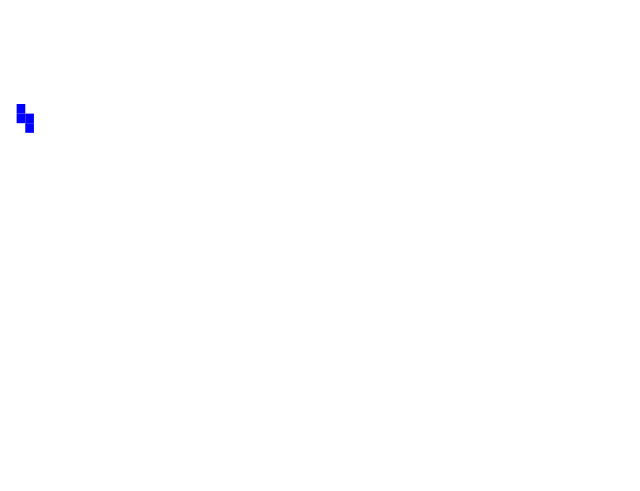
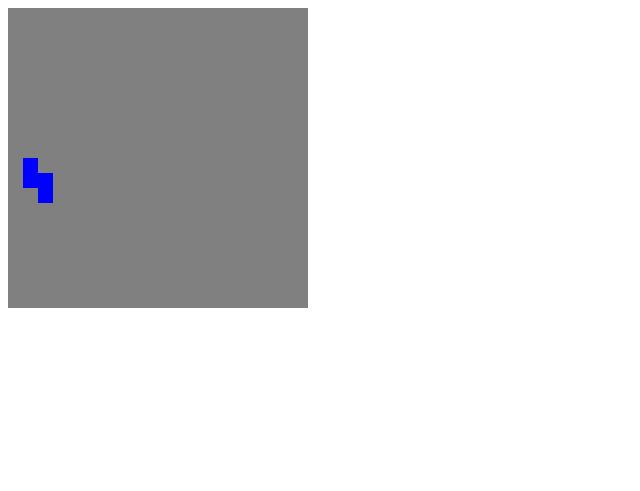
Before and after one commit to mbildner/tetris, a plain HTML site: page index.html in a window 1280 px wide. Shown: the whole page, without its empty margins (0-640 px from the left). Drawn offline with Linux system fonts and the light colour scheme.

Commit message:
changes for demo visibility

```diff
--- a/index.html
+++ b/index.html
@@ -4,7 +4,7 @@
 </head>
 <body>
 	<!-- <div class="target"></div> -->
-	<canvas id="game-board" width="1000" height="1000"></canvas>
+	<canvas id="game-board" width="300" height="300"></canvas>
 
 	<script>
 		function flatten (nestedArr) {
@@ -438,7 +438,7 @@
 
 			function wipeScreen (color) {
 				var cachedFillStyle = context.fillStyle;
-				color = color || 'white';
+				color = color || 'grey';
 				context.fillStyle = color;
 				context.fillRect(0, 0, width, height);
 				context.fillStyle = cachedFillStyle;
@@ -496,20 +496,15 @@
 				row: row,
 				col: col,
 				isOccuppied: false,
-				color: 'white'
+				color: 'grey'
 			};
 		}
 
 		var canvas = document.getElementById('game-board');
 
-		canvas.height = window.screen.height * .8;
-		canvas.width = canvas.height * .9;
-
-
-
 		var gameBoard = gameBoardFactory({
-			rows: 50,
-			cols: 50,
+			rows: 20,
+			cols: 20,
 			// nextPieceQueue: 4,
 			squareModelFactory: squareModelFactory,
 			gamePieceFactory: pieceFactory
```
